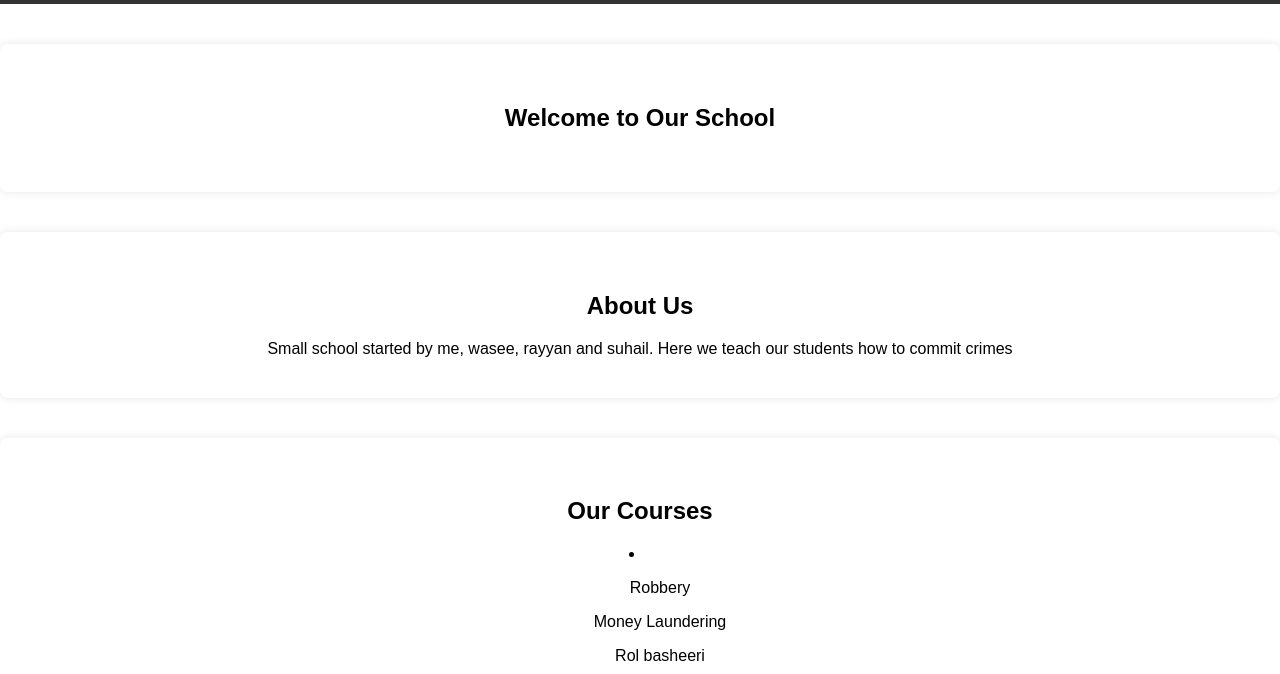
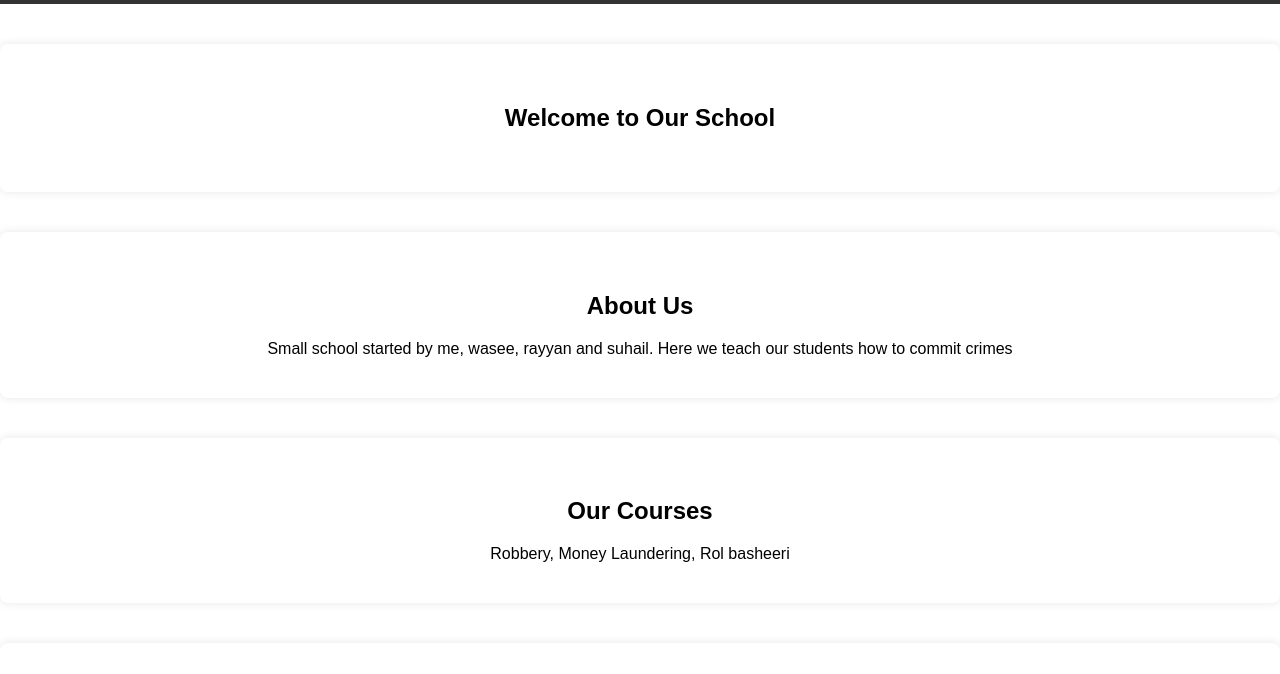
Before and after one commit to saqlainnnn/Sampleschool, a plain HTML site: page index.html in a window 1280 px wide. Shown: the part 126-800 px from the top of the page. Drawn offline with Linux system fonts and the light colour scheme; a script that the page names is missing.

Commit message:
Update index.html

```diff
--- a/index.html
+++ b/index.html
@@ -31,11 +31,7 @@
 
     <section id="courses">
         <h2>Our Courses</h2>
-        <li>
-            <ul>Robbery</ul>
-            <ul>Money Laundering</ul>
-            <ul>Rol basheeri</ul>
-        </li>
+        Robbery, Money Laundering, Rol basheeri
     </section>
 
     <section id="contact">
```
